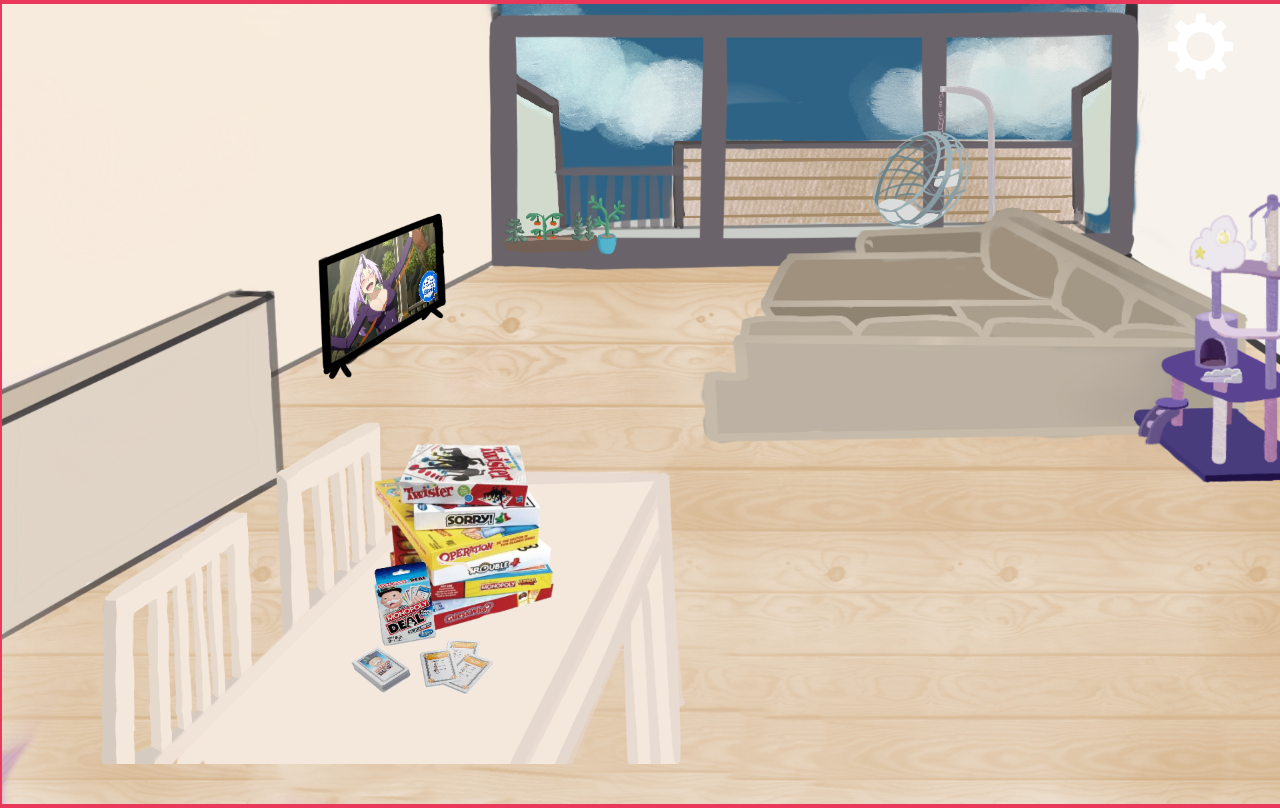
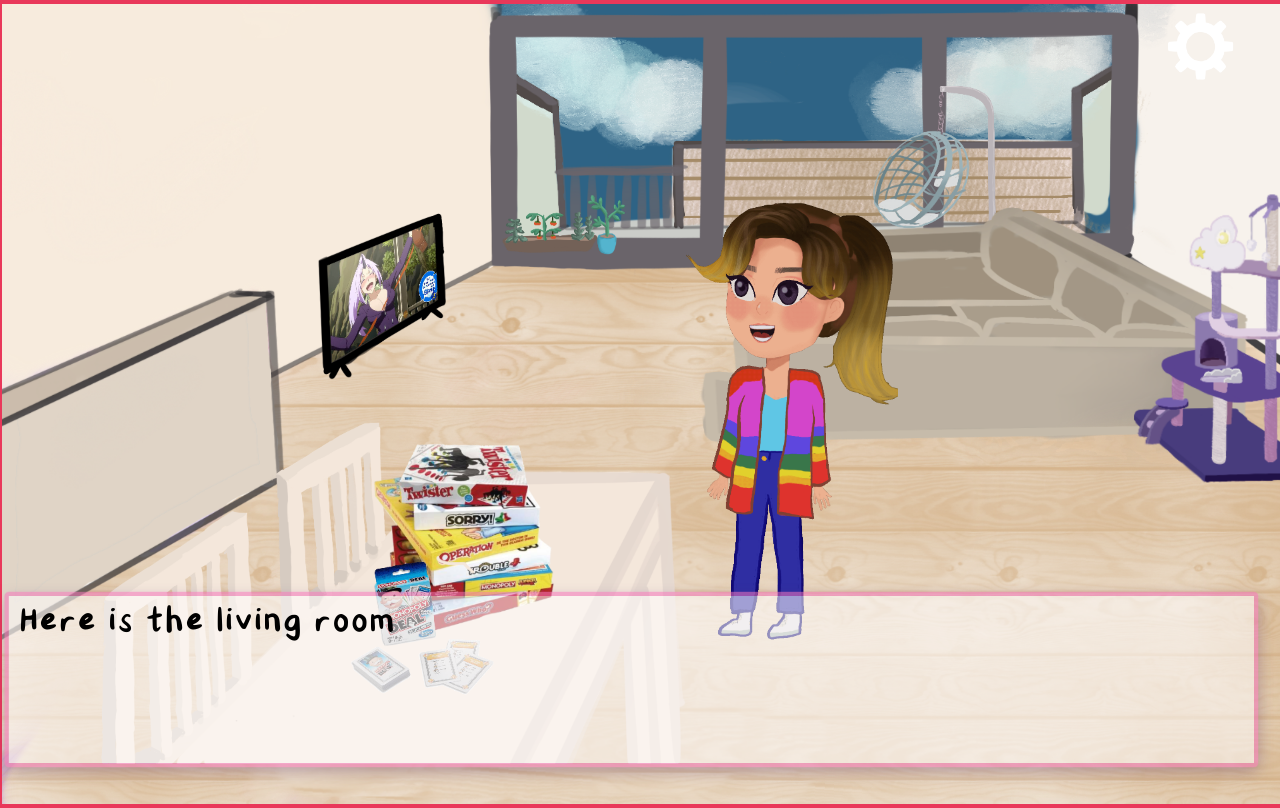
Before and after one commit to kianaorte/home-app, a React (Create React App) app: page /livingroom in a window 1280 px wide. Built offline with nearby package versions, Linux system fonts and the light colour scheme.

Commit message:
living room scene

```diff
--- a/src/components/LRoom.scss
+++ b/src/components/LRoom.scss
@@ -13,5 +13,10 @@
 
 .lroom-items {
     position: absolute;
+    z-index: 3;
+}
+
+.dining-table {
+    position: absolute;
     z-index: 2;
 }
--- a/src/components/LRoom.tsx
+++ b/src/components/LRoom.tsx
@@ -16,7 +16,7 @@
             <img src={couch} alt='couch' width='100%' className='lroom-items' />
             <img src={catTree} alt='catTree' width='100%' className='lroom-items' />
             <img src={diningChairs} alt='diningChairs' width='100%' className='lroom-items' />
-            <img src={diningTable} alt='diningTable' width='100%' className='lroom-items' />
+            <img src={diningTable} alt='diningTable' width='100%' className='dining-table' />
             <img src={boardgames} alt='boardgames' width='100%' className='lroom-items' />
             <img src={monopoly} alt='monopoly' width='100%' className='lroom-items' />
             <img src={tv} alt='tv' width='100%' className='lroom-items' />
--- a/src/components/SettingsOverlay.scss
+++ b/src/components/SettingsOverlay.scss
@@ -8,7 +8,7 @@
     justify-content: center;
     height: 100%;
     width: 100%;
-    z-index: 3;
+    z-index: 5;
 }
 
 .popup {
--- /dev/null
+++ b/src/pages/LivingRoom.scss
@@ -0,0 +1,7 @@
+.speaking-noob {
+    position: absolute;
+    -webkit-transform: scaleX(-1);
+    transform: scaleX(-1);
+    object-position: -120px;
+    z-index: 1;
+}
--- a/src/pages/LivingRoom.tsx
+++ b/src/pages/LivingRoom.tsx
@@ -1,8 +1,56 @@
+import './LivingRoom.scss';
+
 import { LRoom } from '../components/LRoom';
 
+import kianasprite from '../assets/images/characters/kiana sprite.gif'
+import { useEffect, useState } from 'react';
+import { DialogueBox } from '../components/DialogueBox';
+
+const livingDialogue = [
+    { text: 'Here is the living room', size: "font-size: '50px'" },
+    { text: 'Yep, a lot of good memories in this place' },
+    { text: 'Like all those times I beat you at board games' },
+    { text: 'Hehehehhehehehe' },
+    { text: 'Get rekt loser nerd' },
+    { text: 'LOOOSER NERD' },
+    { text: 'LOoOooooOOOSER NERD' },
+    { text: 'LOOOSER NERD' },
+    { text: '...' },
+    { text: '...' },
+    { text: "Ok I'm done" },
+    { text: 'GLHF exploring' },
+    { text: 'Bye byee' },
+];
+
+
+
 export const LivingRoom = () => {
+    const [visible, setVisible] = useState(false);
+    const [text, setText] = useState(livingDialogue[0].text);
+    const [count, setCount] = useState(0);
+    const removeElement = () => {
+        if (count !== livingDialogue.length - 1) {
+            setVisible(false);
+            setCount(count + 1);
+        }
+        else {
+            // after talking hide noob sprite and let explore
+        }
+    };
+    useEffect(() => {
+        setText(livingDialogue[count]?.text);
+        setVisible(true);
+    }, [text, count],);
     return (
-        <LRoom />
+        <>
+            {visible && (
+                <div className="scene1" onClick={removeElement}>
+                    <DialogueBox text={text} />
+                </div>
+            )}
+            <LRoom />
+            <img src={kianasprite} className="speaking-noob" alt="kiana" width="40%" />
+        </>
     );
 };
 
```
